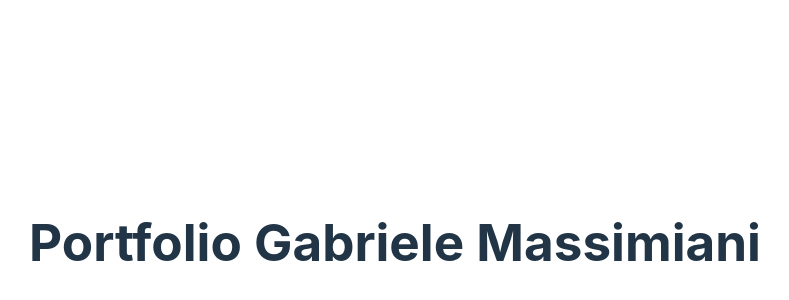
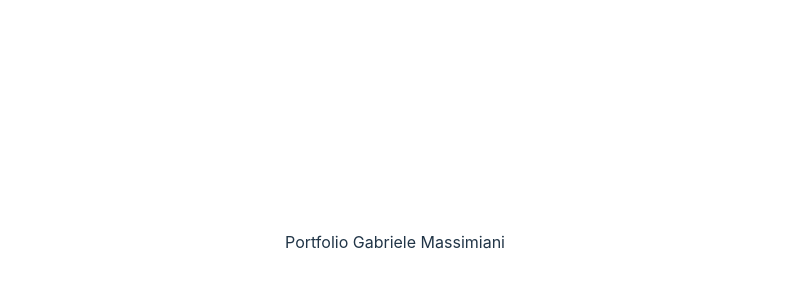
Before and after one commit to Massi327/Gabriele-Massimiani-Portfolio, a React (Vite) app in the folder portfolio/: page / in a window 1280 px wide. Shown: the part 158-458 px from the top of the page, without its empty margins (245-1034 px from the left). Built offline with nearby package versions, Linux system fonts and the light colour scheme.

Commit message:
Update App.jsx

```diff
--- a/portfolio/src/App.jsx
+++ b/portfolio/src/App.jsx
@@ -6,7 +6,7 @@ function App() {
   return (
     <>
       <div>
-        <h1>Portfolio Gabriele Massimiani</h1>
+        Portfolio Gabriele Massimiani
       </div>
     </>
   )
```
